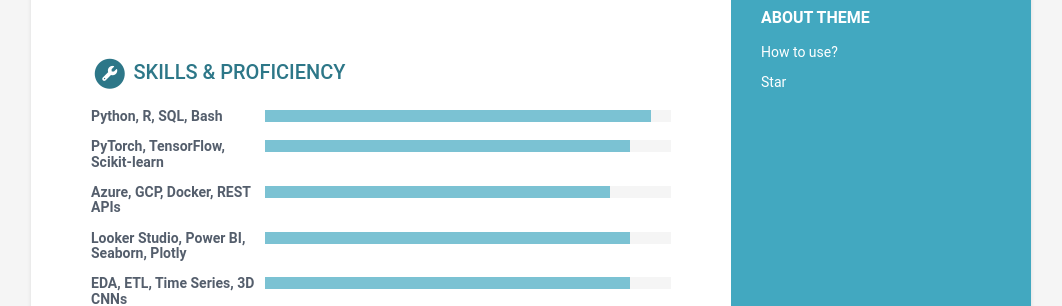
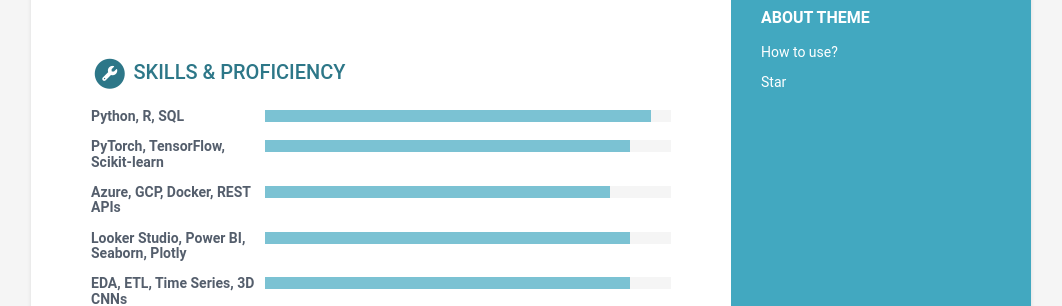
Before and after one commit to rs1ngh13/rajdeepsingh.github.io, a Jekyll site: the page built from index.html, in a window 1280 px wide. Shown: the part 1219-1525 px from the top of the page, without its empty margins (109-1171 px from the left). Built offline with Jekyll 4.4.1, drawn with Linux system fonts in a browser that asks for light colours.

Commit message:
Update data.yml

```diff
--- a/_data/data.yml
+++ b/_data/data.yml
@@ -108,7 +108,7 @@ projects:
 skills:
   title: Skills & Proficiency
   toolset:
-  - name: Python, R, SQL, Bash
+  - name: Python, R, SQL
     level: 95%
   - name: PyTorch, TensorFlow, Scikit-learn
     level: 90%
```
